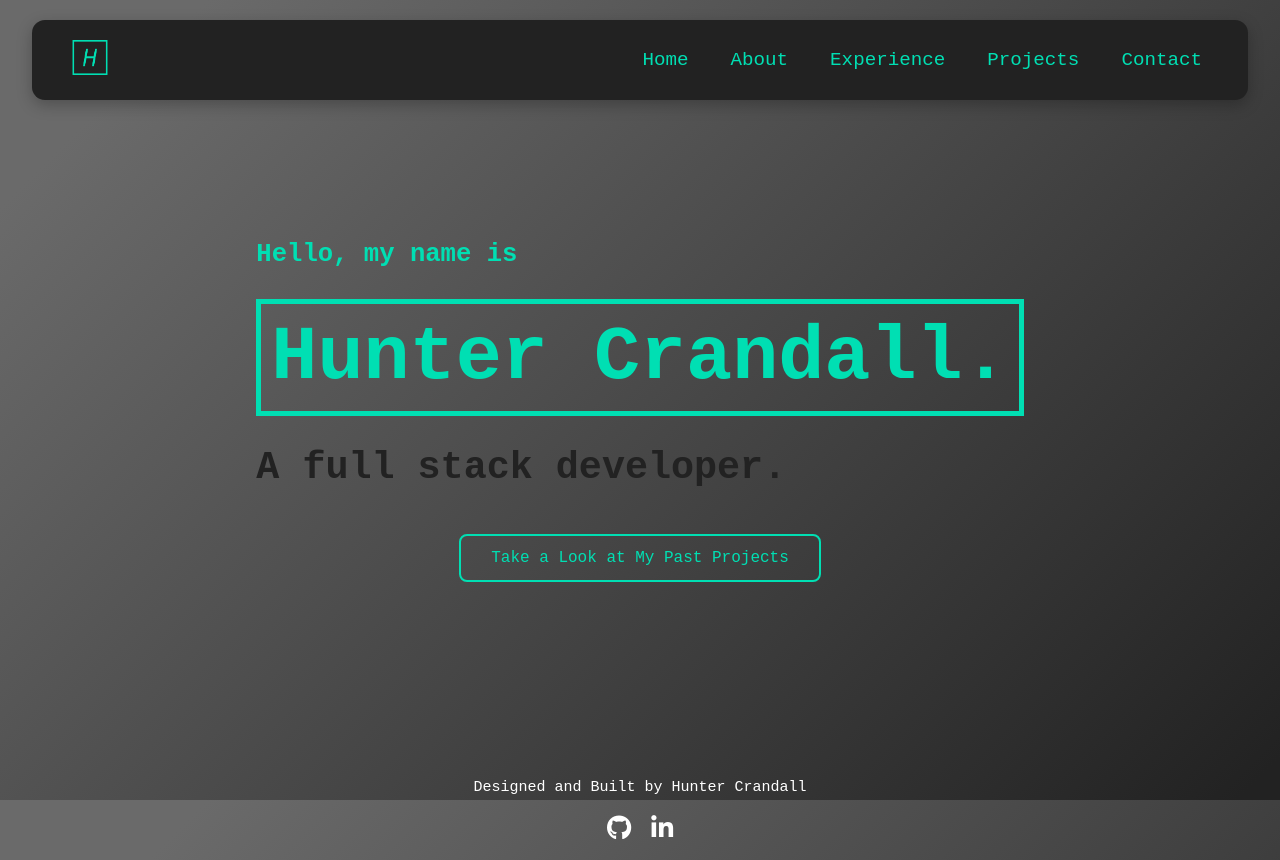
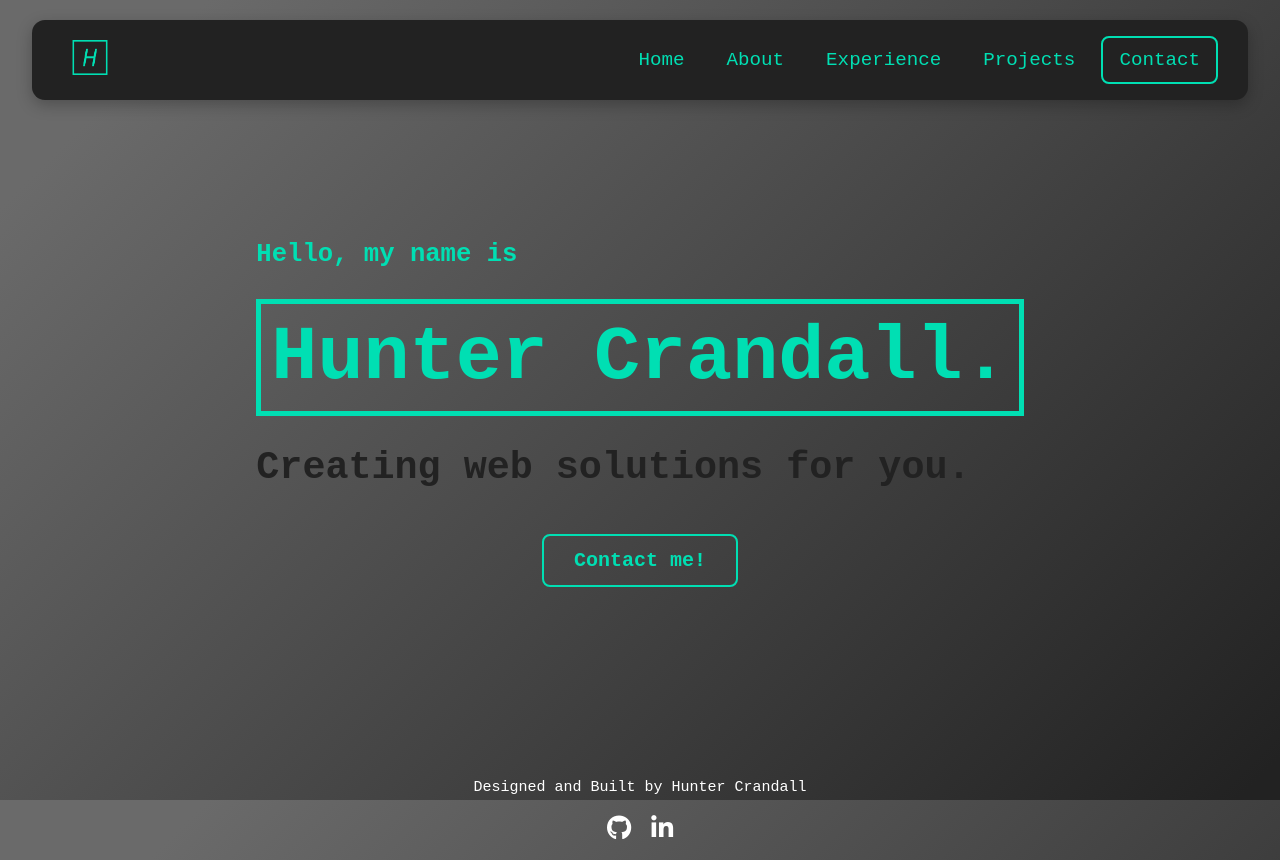
Before and after one commit to Hcran18/Hcran18.github.io, a React (Create React App) app: page / in a window 1280 px wide. Built offline with nearby package versions, Linux system fonts and the light colour scheme.

Commit message:
update homepage

```diff
--- a/src/Components/ButtonStyles.css
+++ b/src/Components/ButtonStyles.css
@@ -6,7 +6,8 @@
     text-align: center;
     text-decoration: none;
     display: inline-block;
-    font-size: 16px;
+    font-size: 20px;
+    font-weight: bold;
     margin: 4px 2px;
     cursor: pointer;
     border-radius: 8px;
--- a/src/Components/Navbar.js
+++ b/src/Components/Navbar.js
@@ -23,19 +23,19 @@ class Navbar extends Component {
                 </div>
                 <ul className={this.state.clicked ? "nav-menu active" : "nav-menu"}>
                     <li>
-                        <NavLink className={'nav-links'} exact="true" to="/" onClick={this.handleClick}>Home</NavLink>
+                        <NavLink className='nav-links' exact="true" to="/" onClick={this.handleClick}>Home</NavLink>
                     </li>
                     <li>
-                        <NavLink className={'nav-links'} to="/about" onClick={this.handleClick}>About</NavLink>
+                        <NavLink className='nav-links' to="/about" onClick={this.handleClick}>About</NavLink>
                     </li>
                     <li>
-                        <NavLink className={'nav-links'} to="/experience" onClick={this.handleClick}>Experience</NavLink>
+                        <NavLink className='nav-links' to="/experience" onClick={this.handleClick}>Experience</NavLink>
                     </li>
                     <li>
-                        <NavLink className={'nav-links'} to="/projects" onClick={this.handleClick}>Projects</NavLink>
+                        <NavLink className='nav-links' to="/projects" onClick={this.handleClick}>Projects</NavLink>
                     </li>
                     <li>
-                        <NavLink className={'nav-links'} to="/contact" onClick={this.handleClick}>Contact</NavLink>
+                        <NavLink className='nav-links contact' to="/contact" onClick={this.handleClick}>Contact</NavLink>
                     </li>
                 </ul>
             </nav>
--- a/src/Components/NavbarStyles.css
+++ b/src/Components/NavbarStyles.css
@@ -61,6 +61,18 @@
     height: 35px;
 }
 
+.contact {
+    color: #00dfb3;
+    background-color: #222;
+    border: 2px solid #00dfb3;
+}
+
+@media screen and (min-width: 850px) {
+    .contact {
+        border-radius: 8px;
+    }
+}
+
 @media screen and (max-width: 850px) {
     .NavbarItems {
         z-index: 99;
--- a/src/Pages/Home.js
+++ b/src/Pages/Home.js
@@ -7,15 +7,17 @@ import './HomeStyles.css';
 function Home() {
     return (
         <div className='home'>
-            <div className='home-text'>
-                <h3 className='text'>Hello, my name is</h3>
-                <NavLink className='main' to='/about'>
-                    <h1 className='text main'>Hunter Crandall.</h1>
-                </NavLink>
-                <h2 className='text'>A full stack developer.</h2>
+            <div className='home-background'>
+                <div className='home-text'>
+                    <h3 className='text'>Hello, my name is</h3>
+                    <NavLink className='main' to='/about'>
+                        <h1 className='text main'>Hunter Crandall.</h1>
+                    </NavLink>
+                    <h2 className='text'>Creating web solutions for you.</h2>
+                </div>
             </div>
             <div className='home-button'>
-                <Button text='Take a Look at My Past Projects' to='/projects' />
+                <Button text='Contact me!' to='/contact' />
             </div>
         </div>
     );
```
Also changed, not shown: src/Pages/Images/HunterPhoto.jpg (added).
